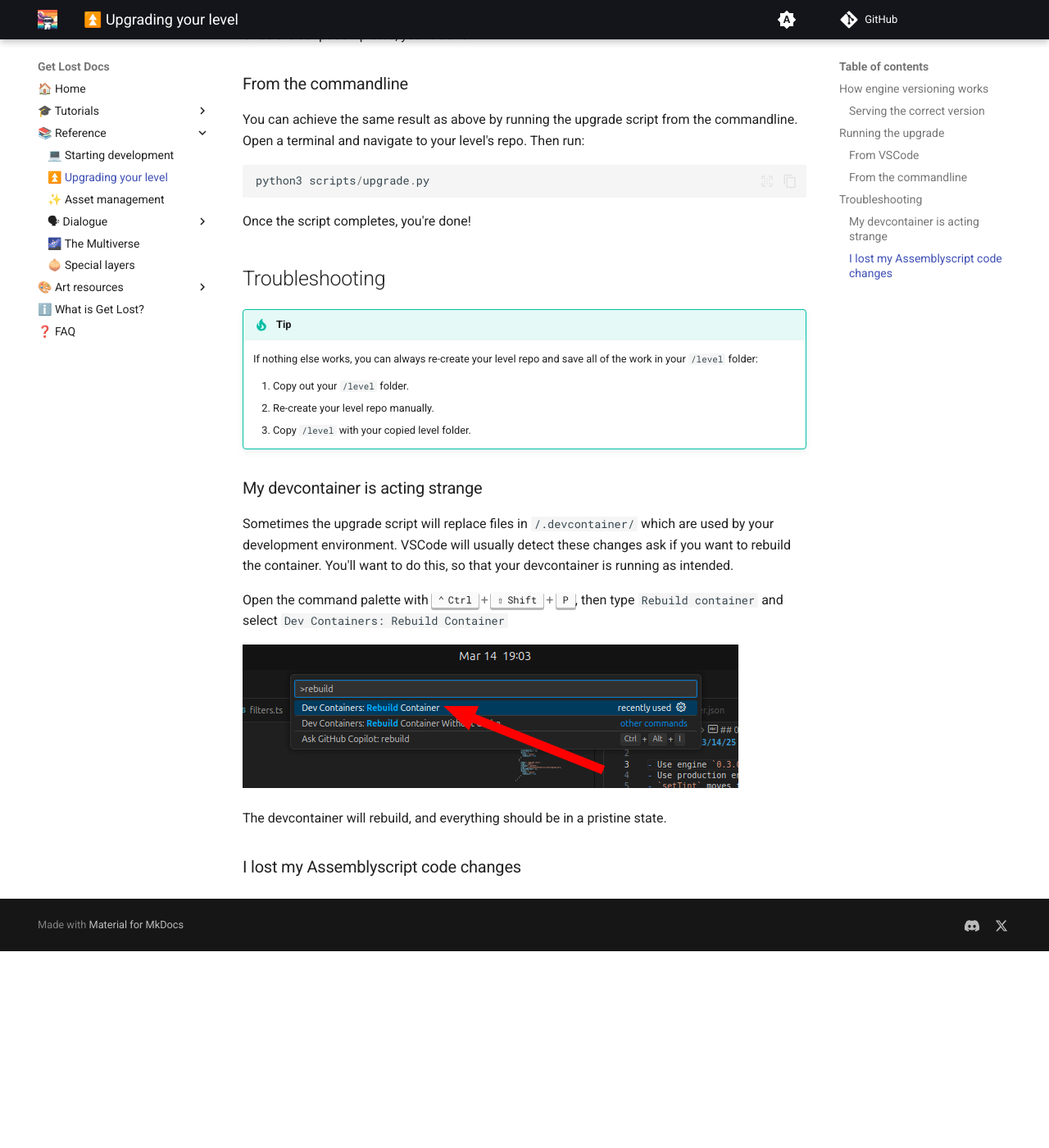
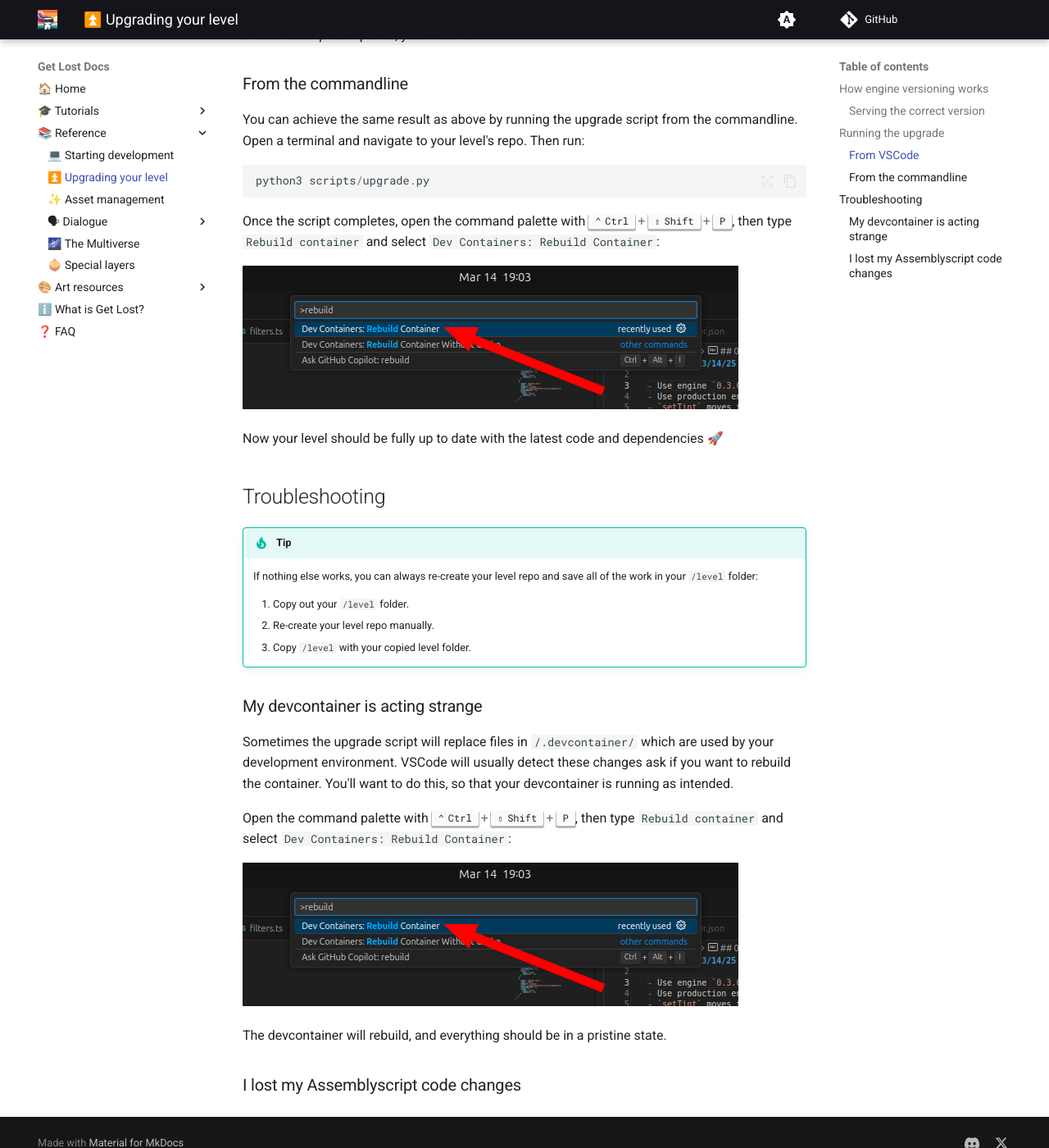
Before and after one commit to amoffat/GetLostDocs, an MkDocs documentation site: the page built from docs/reference/upgrading.md, in a window 1280 px wide and 1400 px high, scrolled down 1658 px. Shown: the whole window at 82% size. Built offline with MkDocs 1.6.1 and Material for MkDocs 9.7.7, drawn with Linux system fonts in a browser that asks for light colours; comment, search, counter and statistics services are not loaded; the version menu is left out; before the commit the page ends 2818 px from its top, so only the background shows below that.

Commit message:
upgrading tweak

````diff
--- a/docs/reference/upgrading.md
+++ b/docs/reference/upgrading.md
@@ -48,7 +48,11 @@ Open a terminal and navigate to your level's repo. Then run:
 python3 scripts/upgrade.py
 ```
 
-Once the script completes, you're done!
+Once the script completes, open the command palette with ++ctrl+shift+p++, then type `Rebuild container` and select `Dev Containers: Rebuild Container`:
+
+![Rebuild devcontainer](./assets/rebuild-devcontainer.png)
+
+Now your level should be fully up to date with the latest code and dependencies 🚀
 
 ## Troubleshooting
 
@@ -64,7 +68,7 @@ Once the script completes, you're done!
 
 Sometimes the upgrade script will replace files in `/.devcontainer/` which are used by your development environment. VSCode will usually detect these changes ask if you want to rebuild the container. You'll want to do this, so that your devcontainer is running as intended.
 
-Open the command palette with ++ctrl+shift+p++, then type `Rebuild container` and select `Dev Containers: Rebuild Container`
+Open the command palette with ++ctrl+shift+p++, then type `Rebuild container` and select `Dev Containers: Rebuild Container`:
 
 ![Rebuild devcontainer](./assets/rebuild-devcontainer.png)
 
````
